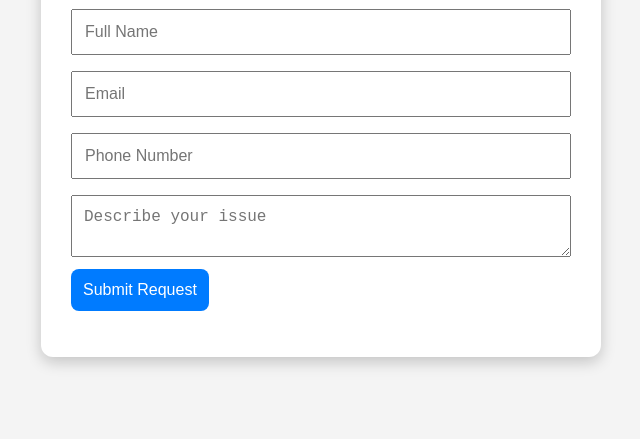
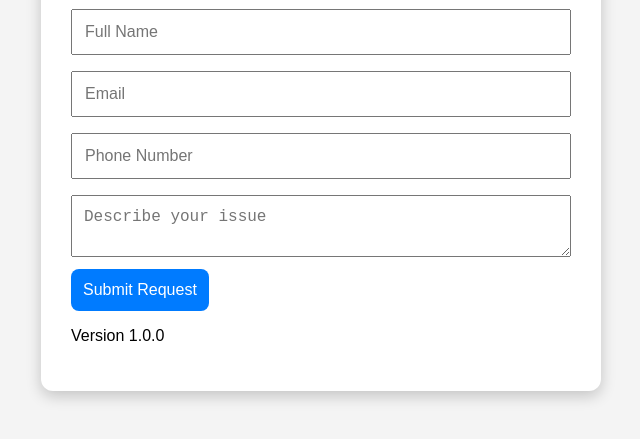
Before and after one commit to EddieTheDog/ipad-checkin-kiosk, a plain HTML site: page frontend/index.html in a window 1280 px wide. Shown: the part 129-568 px from the top of the page, without its empty margins (319-959 px from the left). Drawn offline with Linux system fonts and the light colour scheme.

Commit message:
Update index.html

```diff
--- a/frontend/index.html
+++ b/frontend/index.html
@@ -15,6 +15,7 @@
       <input type="tel" name="phone" placeholder="Phone Number" required>
       <textarea name="request" placeholder="Describe your issue" required></textarea>
       <button type="submit">Submit Request</button>
+      <p class="version-number">Version 1.0.0</p>
   </form>
   <p id="message"></p>
 </div>
```
